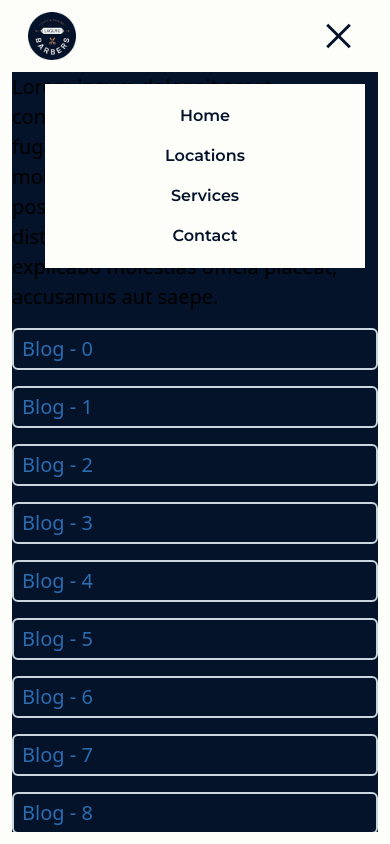
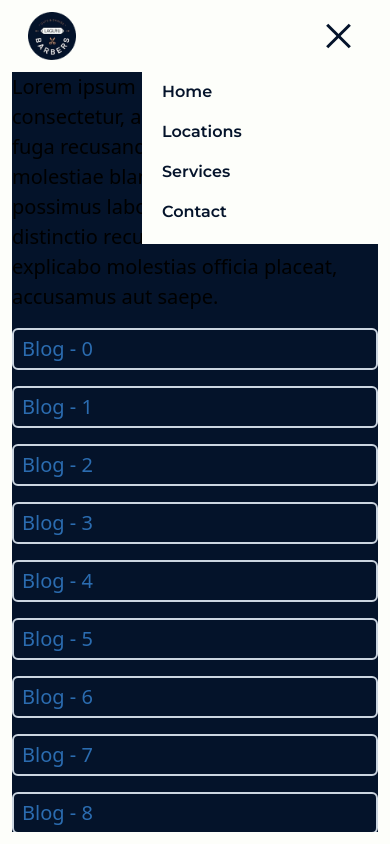
Before and after one commit to PTBYSR/laguru_barbers, a Next.js app: page /blog in a window 390 px wide. Both pictures are taken after a click on the button 338 px from the left and 36 px from the top of the page. Shown: the top 844 px of the page. Built offline with nearby package versions, Linux system fonts and the light colour scheme.

Commit message:
urrghh 2

```diff
--- a/components/layouts/Nav/Nav.tsx
+++ b/components/layouts/Nav/Nav.tsx
@@ -24,7 +24,7 @@ const Nav = () => {
           <ul
             className={`${
               isOpen ? "" : "hidden"
-            } bg-sec absolute top-[4.5rem] -right-[3px] flex w-[20rem] flex-col  gap-4 p-5 text-center md:static md:flex md:w-auto md:flex-row md:gap-8 md:p-0 md:text-start`}
+            } bg-sec absolute -right-[20px] flex w-[15rem] flex-col  gap-4 p-5 text- md:static md:flex md:w-auto md:flex-row md:gap-8 md:p-0 md:text-start`}
           >
             <li>
               <Link href="/">
```
